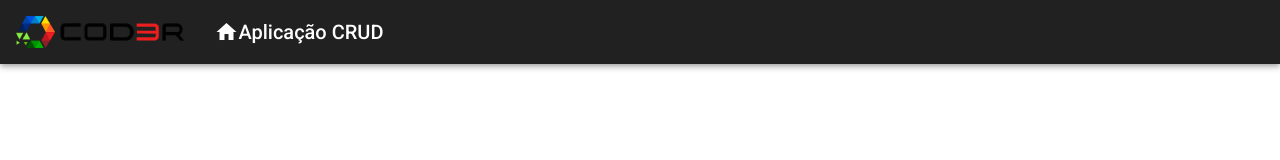
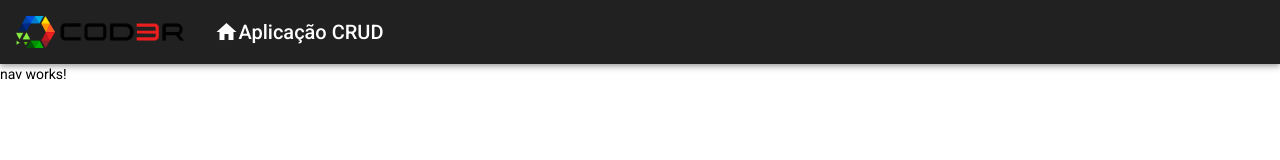
Before and after one commit to Luizgcsneto/curso-angular-9-cod3r, an Angular app in the folder frontend/: page / in a window 1280 px wide. Shown: the top 160 px of the page. Built offline with nearby package versions, Linux system fonts and the light colour scheme.

Commit message:
Criação do component de navegação

```diff
--- a/frontend/src/app/app.component.html
+++ b/frontend/src/app/app.component.html
@@ -8,6 +8,7 @@
 <body>
 
     <app-header></app-header>
+    <app-nav></app-nav>
     <app-footer></app-footer>
 
 
--- /dev/null
+++ b/frontend/src/app/components/template/nav/nav.component.html
@@ -0,0 +1 @@
+<p>nav works!</p>
--- /dev/null
+++ b/frontend/src/app/components/template/nav/nav.component.ts
@@ -0,0 +1,15 @@
+import { Component, OnInit } from '@angular/core';
+
+@Component({
+  selector: 'app-nav',
+  templateUrl: './nav.component.html',
+  styleUrls: ['./nav.component.css']
+})
+export class NavComponent implements OnInit {
+
+  constructor() { }
+
+  ngOnInit(): void {
+  }
+
+}
```
Also changed, not shown: frontend/src/app/app.module.ts (+11 -3 lines), frontend/src/app/components/template/nav/nav.component.css (added).
